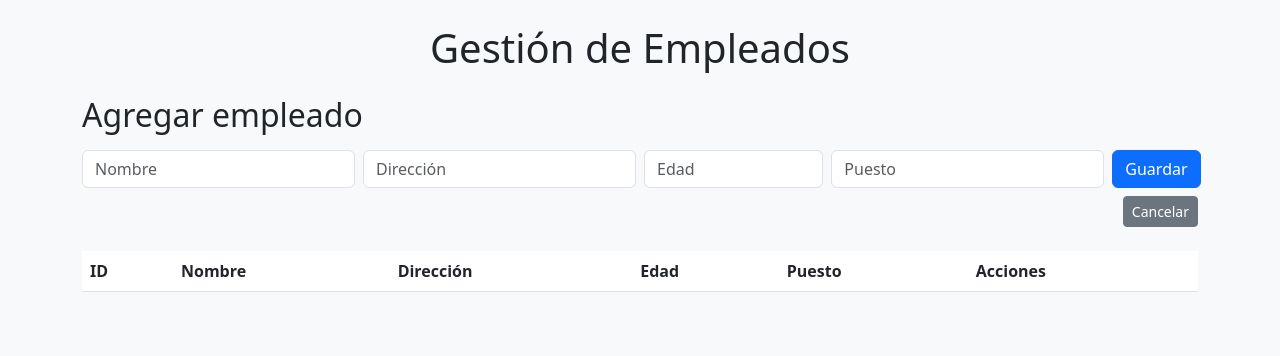
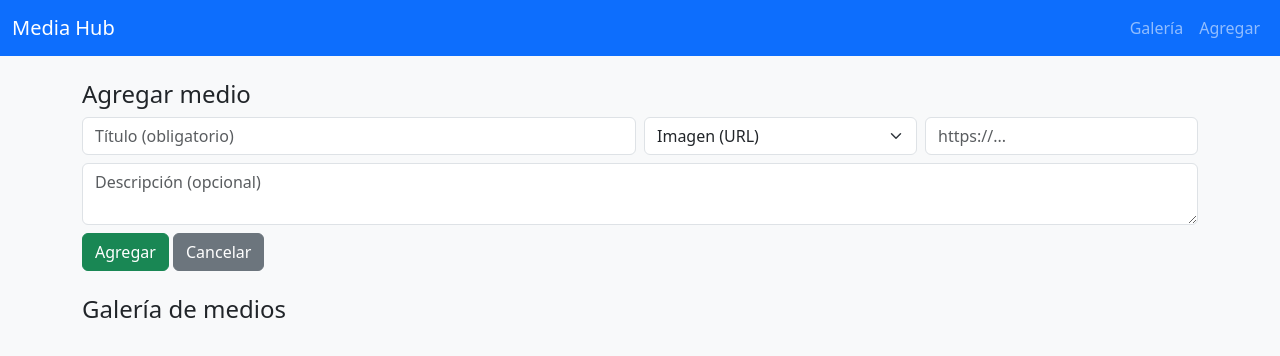
Before and after one commit to wernher-camp/micro-factura-demo, a website: page public/index.html in a window 1280 px wide. Drawn offline with nearby package versions, Linux system fonts and the light colour scheme; no server answers.

Commit message:
Update index.html

```diff
--- a/public/index.html
+++ b/public/index.html
@@ -1,48 +1,82 @@
-<!DOCTYPE html>
+<!doctype html>
 <html lang="es">
 <head>
-  <meta charset="UTF-8" />
-  <meta name="viewport" content="width=device-width, initial-scale=1.0" />
-  <title>Gestión de Empleados</title>
-  <link href="https://cdn.jsdelivr.net/npm/bootstrap@5.3.0/dist/css/bootstrap.min.css" rel="stylesheet" />
+  <meta charset="utf-8" />
+  <meta name="viewport" content="width=device-width,initial-scale=1" />
+  <title>Media Hub</title>
+  <link href="https://cdn.jsdelivr.net/npm/bootstrap@5.3.2/dist/css/bootstrap.min.css" rel="stylesheet">
+  <link rel="stylesheet" href="style.css">
+</head>
+<body class="bg-light">
+  <nav class="navbar navbar-expand-lg navbar-dark bg-primary">
+    <div class="container-fluid">
+      <a class="navbar-brand" href="#">Media Hub</a>
+      <button class="navbar-toggler" type="button" data-bs-toggle="collapse" data-bs-target="#navMenu">
+        <span class="navbar-toggler-icon"></span>
+      </button>
+      <div class="collapse navbar-collapse" id="navMenu">
+        <ul class="navbar-nav ms-auto">
+          <li class="nav-item"><a class="nav-link" href="#gallery">Galería</a></li>
+          <li class="nav-item"><a class="nav-link" href="#form">Agregar</a></li>
+        </ul>
+      </div>
+    </div>
+  </nav>
 
+  <div class="container py-4">
+    <div id="messages"></div>
 
+    <section id="form" class="mb-4">
+      <h4 id="form-title">Agregar medio</h4>
+      <form id="mediaForm" class="row g-2">
+        <input type="hidden" id="mediaId">
+        <div class="col-md-6">
+          <input id="title" class="form-control" placeholder="Título (obligatorio)" required>
+        </div>
+        <div class="col-md-3">
+          <select id="type" class="form-select" required>
+            <option value="image">Imagen (URL)</option>
+            <option value="video">Video (YouTube URL)</option>
+            <option value="document">Documento (Google Drive / PDF)</option>
+          </select>
+        </div>
+        <div class="col-md-3">
+          <input id="url" class="form-control" placeholder="https://..." required>
+        </div>
+        <div class="col-12">
+          <textarea id="description" class="form-control" rows="2" placeholder="Descripción (opcional)"></textarea>
+        </div>
+        <div class="col-auto">
+          <button id="submitBtn" class="btn btn-success">Agregar</button>
+          <button id="cancelBtn" type="button" class="btn btn-secondary">Cancelar</button>
+        </div>
+      </form>
+    </section>
 
-
-</head>
-<body class="bg-light p-4">
-
-  <div class="container">
-    <h1 class="text-center mb-4">Gestión de Empleados</h1>
-
-<h2 id="form-title" class="mb-3">Agregar empleado</h2>
-
-
-    <form id="empleadoForm" class="mb-4">
-      <input type="hidden" id="empId">
-      <div class="row g-2">
-        <div class="col-md-3"><input type="text" id="nombreEmpleado" class="form-control" placeholder="Nombre" required></div>
-        <div class="col-md-3"><input type="text" id="direccion" class="form-control" placeholder="Dirección"></div>
-        <div class="col-md-2"><input type="number" id="edad" class="form-control" placeholder="Edad"></div>
-        <div class="col-md-3"><input type="text" id="puesto" class="form-control" placeholder="Puesto"></div>
-        <div class="col-md-1 d-grid"><button id="submitBtn" class="btn btn-primary">Guardar</button></div>
-      </div>
-      <div class="text-end mt-2">
-        <button id="cancelBtn" type="button" class="btn btn-secondary btn-sm">Cancelar</button>
-      </div>
-    </form>
-
-
-    <table class="table table-striped">
-      <thead>
-        <tr>
-          <th>ID</th><th>Nombre</th><th>Dirección</th><th>Edad</th><th>Puesto</th><th>Acciones</th>
-        </tr>
-      </thead>
-      <tbody id="tbody"></tbody>
-    </table>
+    <section id="gallery">
+      <h4>Galería de medios</h4>
+      <div id="grid" class="row gy-3"></div>
+    </section>
   </div>
 
+  <!-- Modal para vista detallada -->
+  <div class="modal fade" id="mediaModal" tabindex="-1">
+    <div class="modal-dialog modal-xl">
+      <div class="modal-content">
+        <div class="modal-header">
+          <h5 id="modalTitle" class="modal-title"></h5>
+          <button class="btn-close" data-bs-dismiss="modal"></button>
+        </div>
+        <div class="modal-body" id="modalBody"></div>
+        <div class="modal-footer">
+          <button class="btn btn-danger" id="deleteBtn">Eliminar</button>
+          <button class="btn btn-secondary" data-bs-dismiss="modal">Cerrar</button>
+        </div>
+      </div>
+    </div>
+  </div>
+
+  <script src="https://cdn.jsdelivr.net/npm/bootstrap@5.3.2/dist/js/bootstrap.bundle.min.js"></script>
   <script src="app.js"></script>
 </body>
 </html>
```
